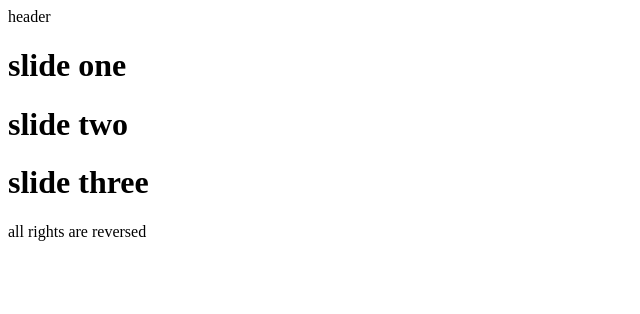
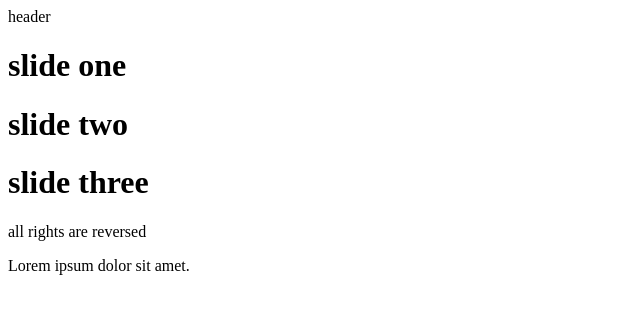
Before and after one commit to Pergina/git, a plain HTML site: page index.html in a window 1280 px wide. Shown: the whole page, without its empty margins (0-640 px from the left). Drawn offline with Linux system fonts and the light colour scheme.

Commit message:
p created

```diff
--- a/index.html
+++ b/index.html
@@ -13,6 +13,9 @@
       <h1>slide two</h1>
       <h1>slide three</h1>
     </div>
-    <footer>all rights are reversed</footer>
+    <footer>
+      all rights are reversed
+      <p>Lorem ipsum dolor sit amet.</p>
+    </footer>
   </body>
 </html>
```
